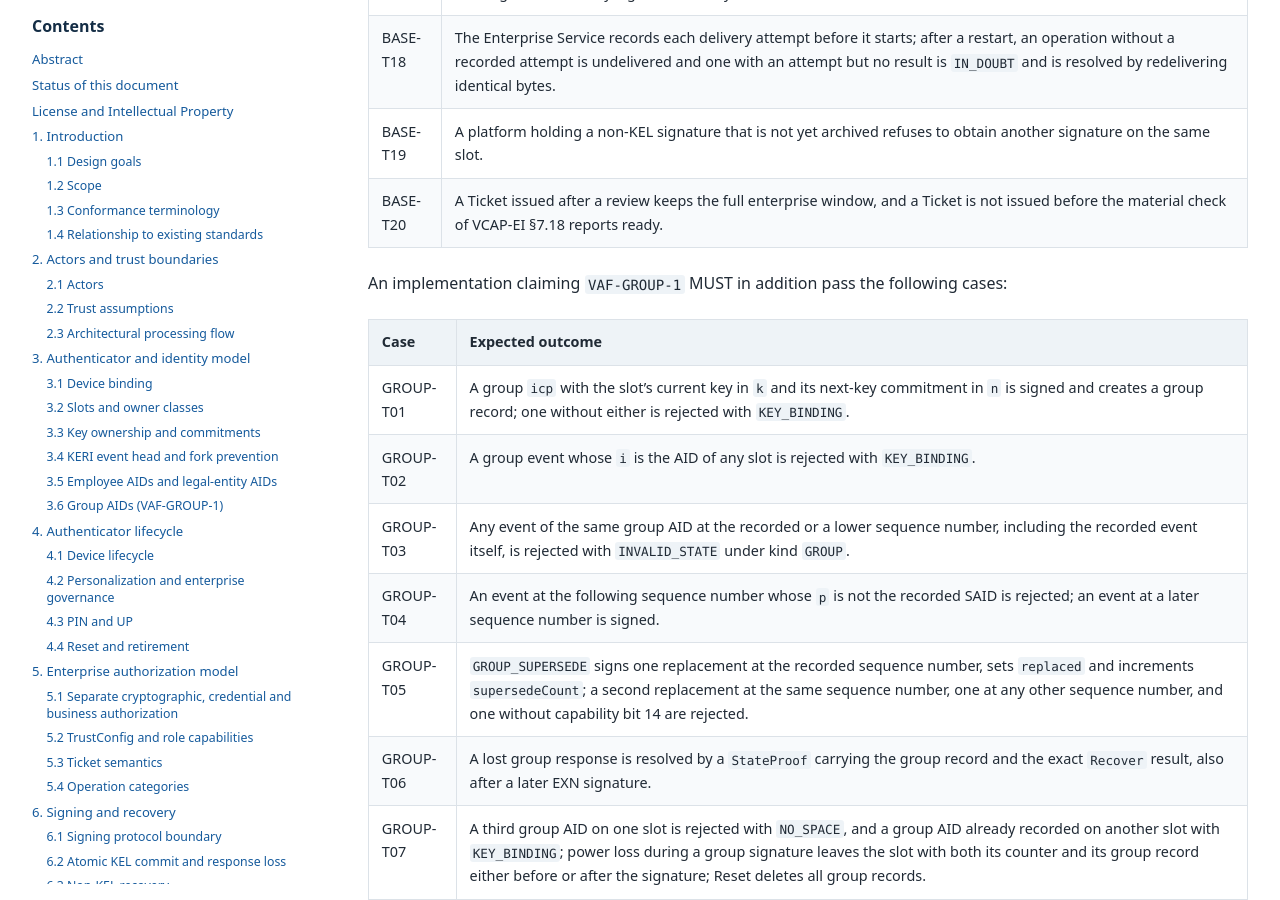
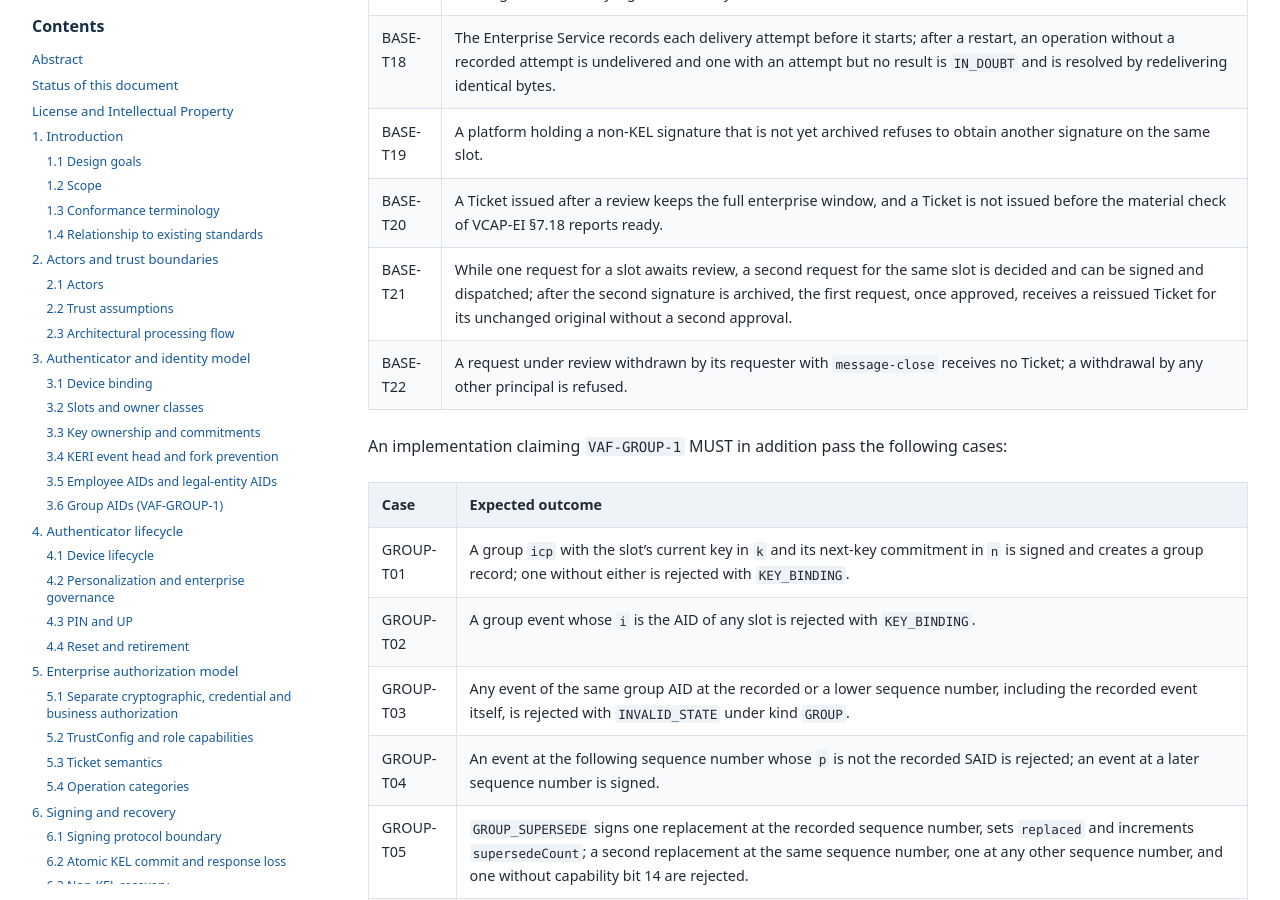
Before and after one commit to vlei-auth/vaf, a Jekyll site: the page built from index.md, in a window 1280 px wide and 900 px high, scrolled down 25026 px. Built offline with Jekyll 4.4.1, drawn with Linux system fonts in a browser that asks for light colours; some of the changed text lies outside the part shown.

Commit message:
Add conformance cases for independent slot requests and review withdrawal

```diff
--- a/vaf-1.0.md
+++ b/vaf-1.0.md
@@ -434,6 +434,8 @@ Byte-exact test vectors for the derivations and structures of VCAP Sections 6, 8
 | BASE-T18 | The Enterprise Service records each delivery attempt before it starts; after a restart, an operation without a recorded attempt is undelivered and one with an attempt but no result is `IN_DOUBT` and is resolved by redelivering identical bytes. |
 | BASE-T19 | A platform holding a non-KEL signature that is not yet archived refuses to obtain another signature on the same slot. |
 | BASE-T20 | A Ticket issued after a review keeps the full enterprise window, and a Ticket is not issued before the material check of VCAP-EI §7.18 reports ready. |
+| BASE-T21 | While one request for a slot awaits review, a second request for the same slot is decided and can be signed and dispatched; after the second signature is archived, the first request, once approved, receives a reissued Ticket for its unchanged original without a second approval. |
+| BASE-T22 | A request under review withdrawn by its requester with `message-close` receives no Ticket; a withdrawal by any other principal is refused. |
 
 An implementation claiming `VAF-GROUP-1` MUST in addition pass the following cases:
 
@@ -470,6 +472,7 @@ Changes to VAF identity and security semantics, VCAP command bytes or transport
 **Change log.**
 
 - **11 November 2026.** Candidate Specification; first published version.
+- **13 November 2026.** Candidate revision: BASE-T21 and BASE-T22 for independent requests on one slot and withdrawal of a request under review (VCAP-EI §7.5, §7.19).
 
 ## A. Traceability to VCAP 1.0 (informative)
 
```
Also changed, not shown: other parts of vaf-1.0.md (+1 -1 lines).
